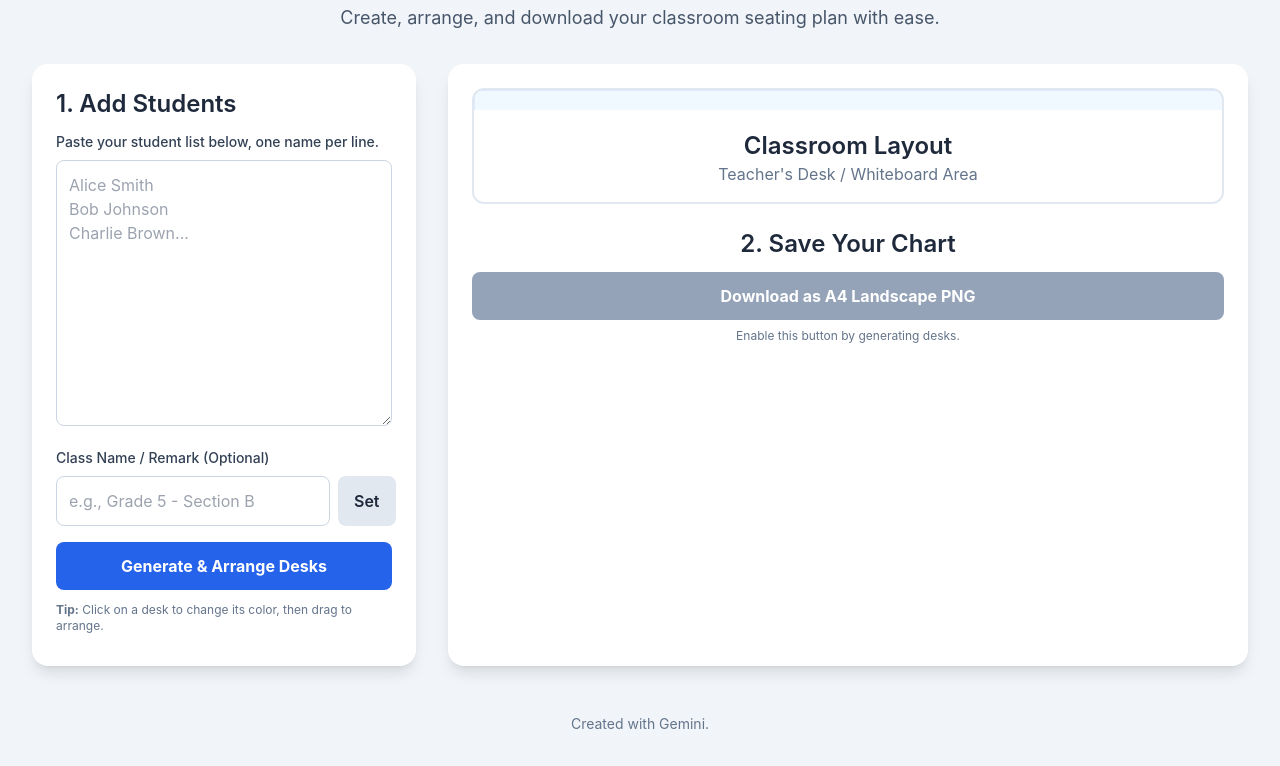
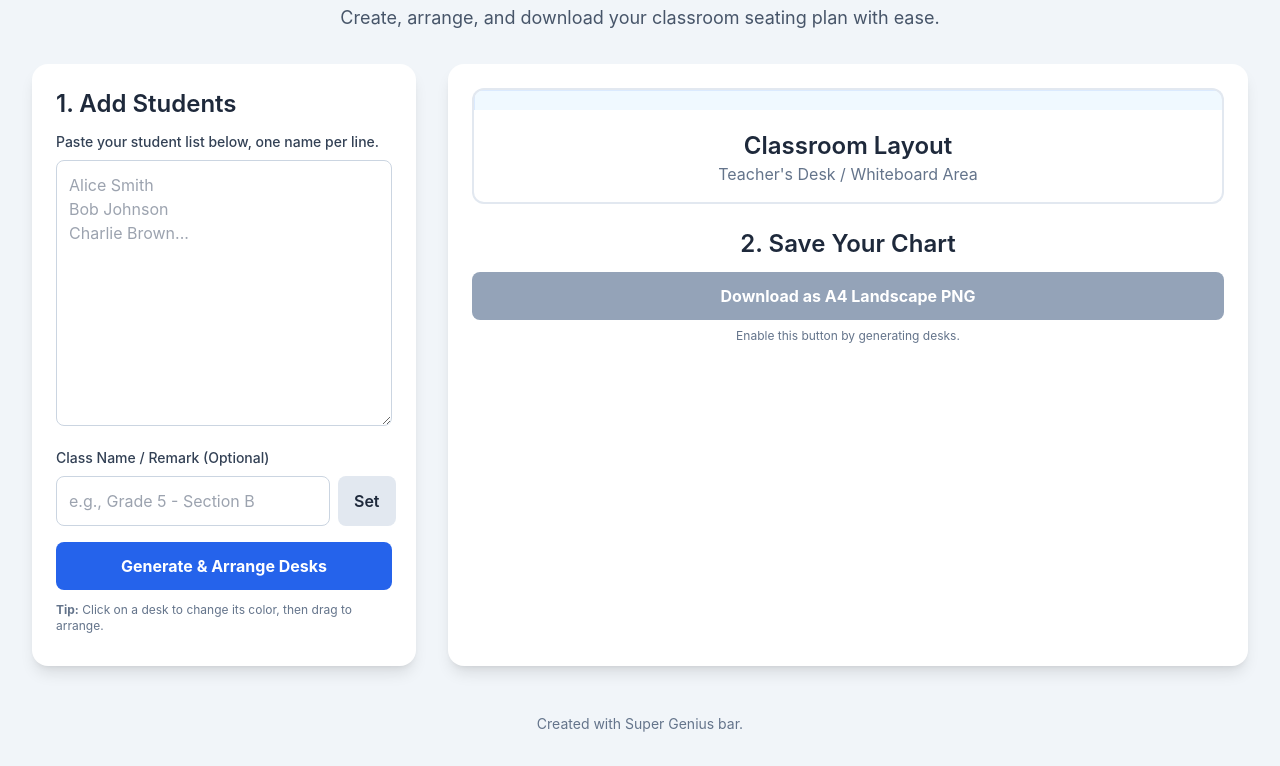
Before and after one commit to hilariali/seating-chart, a plain HTML site: page index.html in a window 1280 px wide. Shown: the part 76-842 px from the top of the page. Drawn offline with nearby package versions, Linux system fonts and the light colour scheme.

Commit message:
Update footer text from 'Gemini' to 'Super Genius bar'

```diff
--- a/index.html
+++ b/index.html
@@ -104,7 +104,7 @@
         </div>
          <!-- Footer -->
         <footer class="text-center mt-12 text-slate-500 text-sm">
-            <p>Created with Gemini.</p>
+            <p>Created with Super Genius bar.</p>
         </footer>
     </div>
 
```
